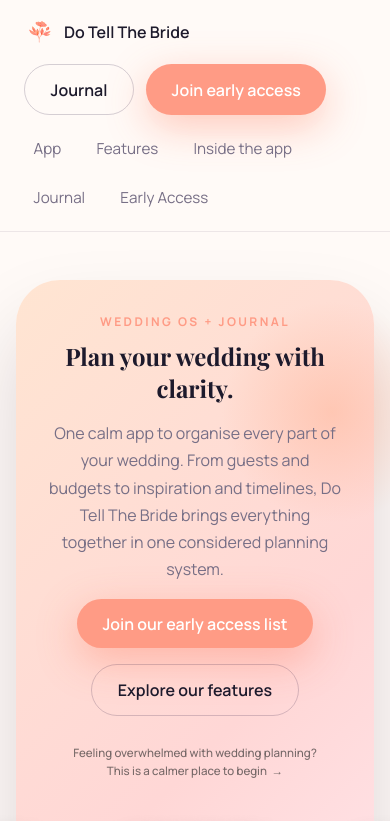
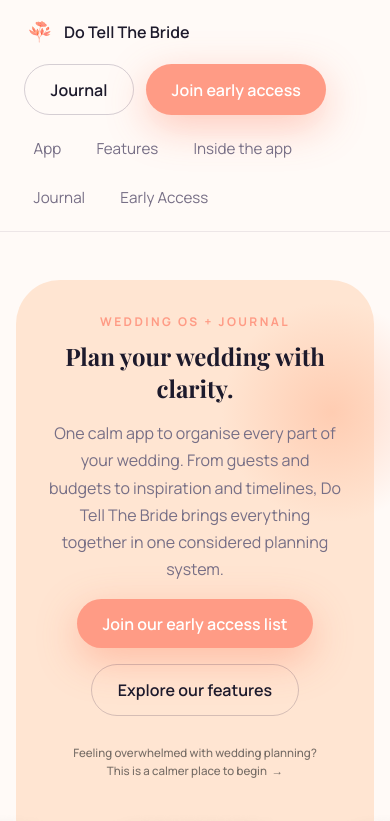
Before and after one commit to hellodotellthebride-lgtm/dotellthebride, a Next.js app: page / in a window 390 px wide. Shown: the top 821 px of the page. Built offline with nearby package versions, Linux system fonts and the light colour scheme; a web font is replaced by a local one.

Commit message:
Remove mobile hero base shadow

```diff
--- a/src/app/globals.css
+++ b/src/app/globals.css
@@ -890,6 +890,12 @@
     height: 360px;
     margin-bottom: -80px;
   }
+
+  .hero--gradient {
+    padding: 2.5rem 1.5rem 4rem;
+    box-shadow: none;
+    background: linear-gradient(135deg, #ffe5d2, #ffe5d2);
+  }
 }
 
 .social-links a {
```
